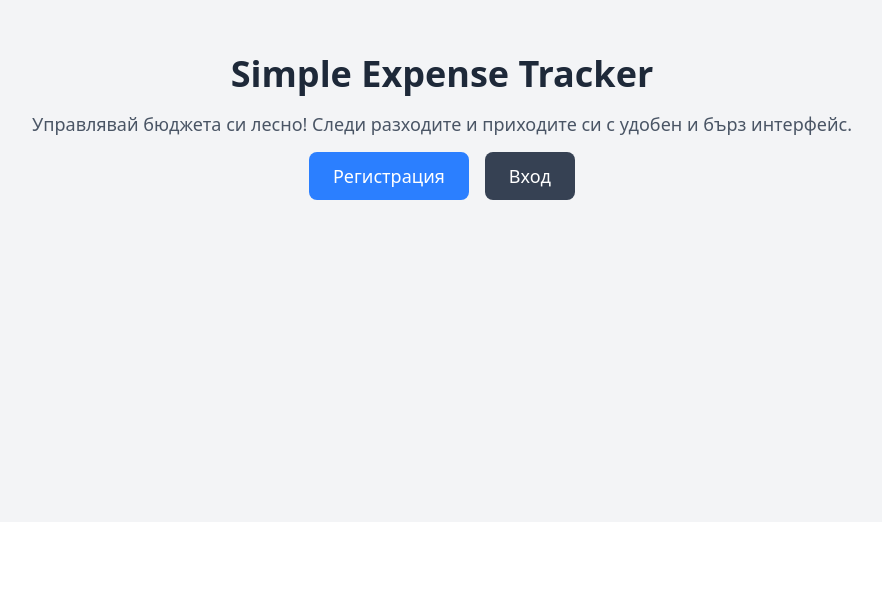
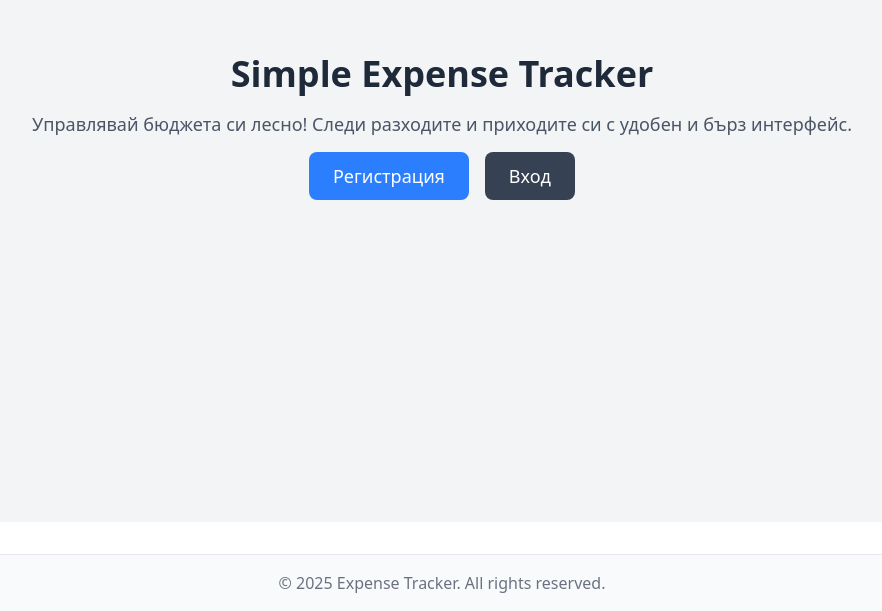
Before and after one commit to stefanRachev/tracker-client, a React (Vite) app: page / in a window 1280 px wide. Shown: the part 422-1033 px from the top of the page, without its empty margins (198-1080 px from the left). Before the commit the page ends 944 px from the top, so only its background shows below. Built offline with nearby package versions, Linux system fonts and the light colour scheme.

Commit message:
feat: add Footer component to the layout

```diff
--- a/src/App.jsx
+++ b/src/App.jsx
@@ -1,11 +1,13 @@
 import Header from "./components/Header";
 import Content from "./layout/Content";
+import Footer from "./components/Footer";
 
 function App() {
   return (
     <>
       <Header />
       <Content />
+      <Footer />
     </>
   );
 }
--- /dev/null
+++ b/src/components/Footer.jsx
@@ -0,0 +1,9 @@
+const Footer = () => {
+    return (
+      <footer className="text-center text-gray-500 p-4 mt-8 border-t border-gray-200 bg-gray-50">
+        <p>© {new Date().getFullYear()} Expense Tracker. All rights reserved.</p>
+      </footer>
+    );
+  };
+
+  export default Footer;
```
